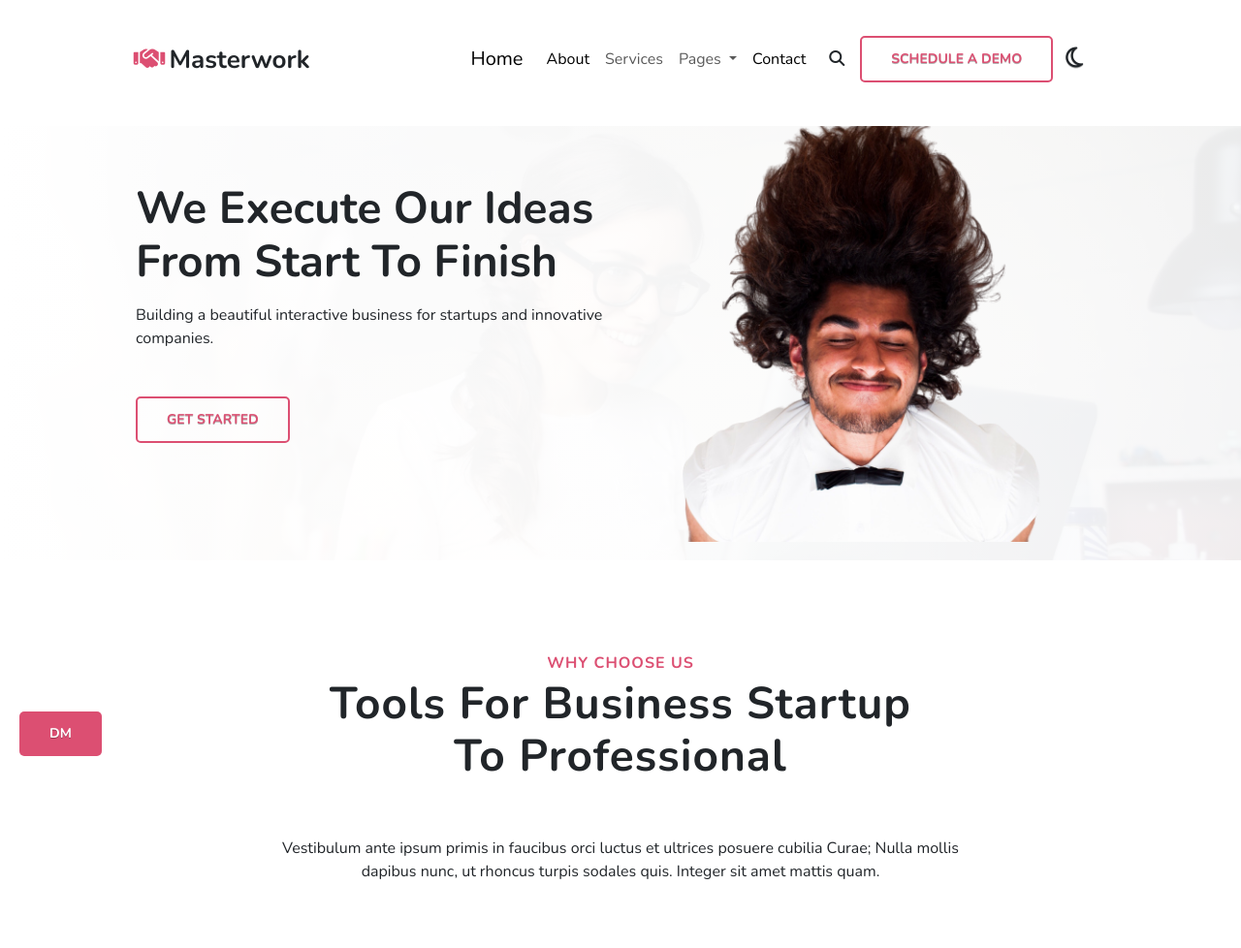
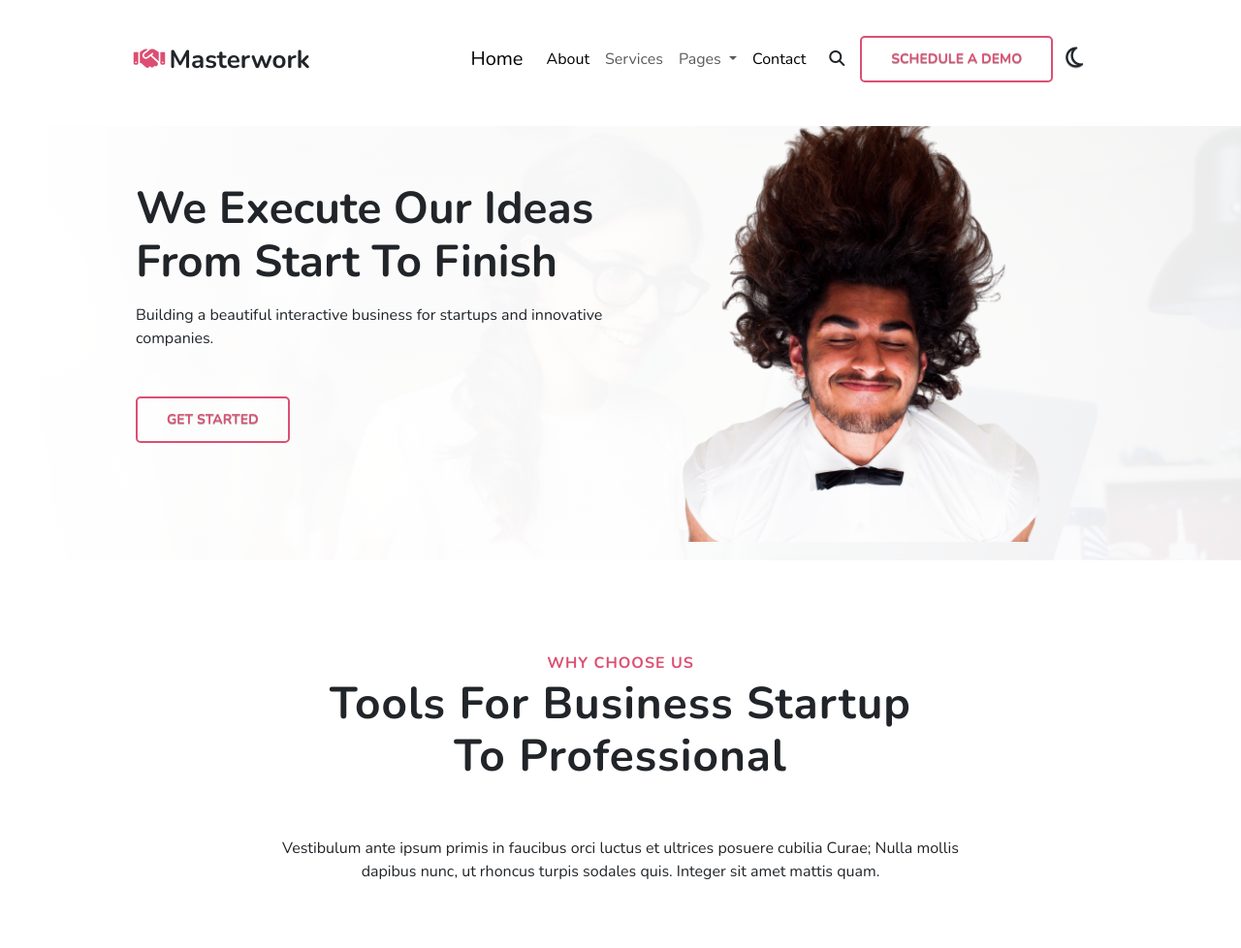
Before and after one commit to quynhtran158/Master, a plain HTML site: page index.html in a window 1280 px wide. Shown: the top 978 px of the page at 97% size. Drawn offline with nearby package versions, Linux system fonts and the light colour scheme; a script that the page names is missing.

Commit message:
ready to merge

```diff
--- a/index.html
+++ b/index.html
@@ -756,7 +756,7 @@
 
     <section
       id="darkmode"
-      style="display: block; position: fixed; bottom: 20px; left: 20px"
+      style="display: none; position: fixed; bottom: 20px; left: 20px"
       onclick="toggleDarkmode()"
     >
       <button class="pink">DM</button>
```
